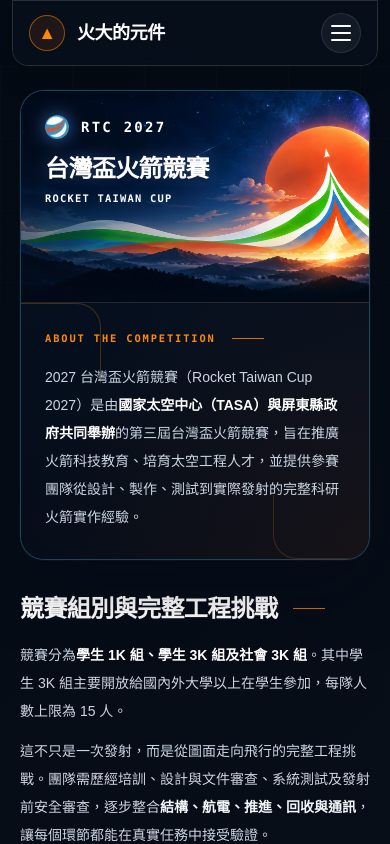
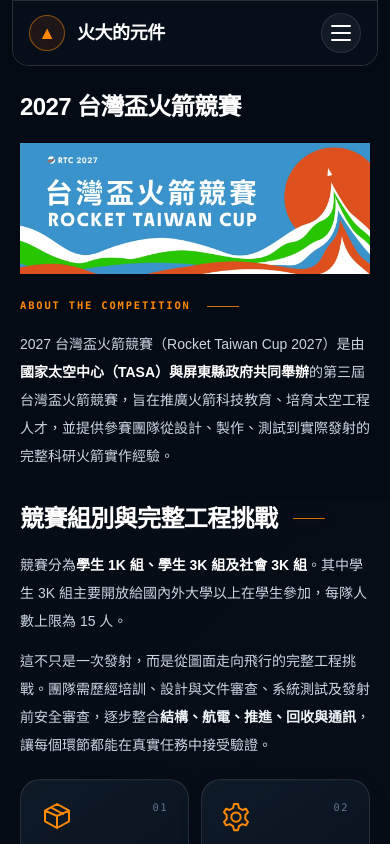
Before and after one commit to YZUME-Rocket-Team/yzu-rocket-team, a Next.js app: page /competition in a window 390 px wide. Shown: the top 844 px of the page. Built offline with nearby package versions, Linux system fonts and the light colour scheme.

Commit message:
Update competition mobile layout

```diff
--- a/app/competition/page.tsx
+++ b/app/competition/page.tsx
@@ -3,7 +3,6 @@ import Image from "next/image";
 
 import PageLinks from "@/components/PageLinks";
 import { competitionFacts } from "@/data/siteContent";
-import competitionHeroImage from "@/public/images/competition/rtc-2027-hero-bg.png";
 
 export const metadata: Metadata = { title: "賽事簡介｜火大的元件" };
 
@@ -47,68 +46,26 @@ export default function CompetitionPage() {
     <main className="min-h-screen overflow-x-clip">
       <section
         aria-labelledby="competition-title"
-        className="relative px-5 pt-6 pb-8 sm:px-8 sm:pt-8 sm:pb-10 lg:px-12 lg:pt-10 lg:pb-12"
+        className="bg-[#050b14] px-5 pt-6 pb-8 sm:px-8 sm:pt-8 sm:pb-10 lg:px-12 lg:pt-10 lg:pb-12"
       >
-        <div aria-hidden="true" className="hero-grid absolute inset-0 opacity-30" />
-        <div className="relative mx-auto max-w-7xl overflow-hidden rounded-3xl border border-sky-300/25 bg-[#061120] shadow-[0_0_0_1px_rgba(56,189,248,0.04),0_24px_70px_rgba(2,8,23,0.35)]">
-          <div className="relative aspect-[1.65] overflow-hidden sm:aspect-[2.7] md:aspect-[2.9]">
-            <Image
-              src={competitionHeroImage}
-              alt=""
-              fill
-              preload
-              sizes="(min-width: 1376px) 1280px, (min-width: 1024px) calc(100vw - 96px), (min-width: 640px) calc(100vw - 64px), calc(100vw - 40px)"
-              className="object-cover object-[62%_center] sm:object-center"
-            />
-            <div
-              aria-hidden="true"
-              className="absolute inset-0 bg-[linear-gradient(90deg,rgba(3,10,24,0.58)_0%,rgba(3,10,24,0.12)_55%,transparent_85%)] sm:bg-[linear-gradient(90deg,rgba(3,10,24,0.2),transparent_70%)]"
-            />
-            <div aria-hidden="true" className="media-grid absolute inset-0 hidden opacity-[0.08] md:block" />
-
-            <div className="absolute inset-0 z-10 flex items-start p-6 sm:p-8 lg:p-12">
-              <div className="text-left text-white drop-shadow-[0_3px_18px_rgba(2,6,23,0.72)]">
-                <div className="flex items-center gap-3">
-                  <span
-                    aria-hidden="true"
-                    className="relative block h-6 w-6 shrink-0 overflow-hidden rounded-full shadow-[0_0_18px_rgba(96,165,250,0.6)] lg:h-9 lg:w-9"
+        <div className="mx-auto max-w-[1200px]">
+          <h1
+            id="competition-title"
+            className="mb-5 text-2xl leading-snug font-black tracking-tight text-white sm:mb-6 sm:text-3xl lg:mb-8 lg:text-4xl"
           >
+            2027 台灣盃火箭競賽
+          </h1>
           <Image
             src="/images/competition/rtc-2027-original.jpg"
-                      alt=""
+            alt="RTC 2027 台灣盃火箭競賽官方主視覺"
             width={1200}
             height={450}
             unoptimized
-                      className="absolute -left-[75px] -top-[35px] h-[360px] w-[960px] max-w-none lg:-left-[113px] lg:-top-[53px] lg:h-[540px] lg:w-[1440px]"
+            fetchPriority="high"
+            className="block h-auto w-full"
           />
-                  </span>
-                  <p className="font-mono text-sm font-bold tracking-[0.16em] text-white sm:text-base lg:text-xl">
-                    RTC 2027
-                  </p>
-                </div>
-                <h1
-                  id="competition-title"
-                  className="mt-4 text-[clamp(1.5rem,5.4vw,4.5rem)] leading-[1.15] font-black tracking-tight text-white [text-shadow:0_0_18px_rgba(96,165,250,0.4),0_3px_3px_rgba(2,6,23,0.5)] lg:mt-6"
-                >
-                  台灣盃火箭競賽
-                </h1>
-                <p className="mt-2 font-mono text-[clamp(0.65rem,2.35vw,2rem)] leading-snug font-bold tracking-[0.12em] text-white [text-shadow:0_0_16px_rgba(96,165,250,0.4)] sm:mt-3">
-                  ROCKET TAIWAN CUP
-                </p>
-              </div>
-            </div>
-          </div>
 
-          <div className="relative overflow-hidden border-t border-white/10 bg-[radial-gradient(circle_at_100%_100%,rgba(249,115,22,0.07),transparent_22rem),linear-gradient(180deg,#050f1e,#050c18)] px-6 py-7 sm:px-8 sm:py-8 lg:px-12 lg:py-10">
-            <div
-              aria-hidden="true"
-              className="absolute left-0 top-0 h-20 w-20 rounded-tr-3xl border-r border-t border-orange-400/25"
-            />
-            <div
-              aria-hidden="true"
-              className="absolute right-0 bottom-0 h-16 w-24 rounded-bl-3xl border-b border-l border-orange-400/20"
-            />
-            <div className="relative">
+          <div className="pt-6 sm:pt-8 lg:pt-10">
             <div className="flex items-center gap-4">
               <p className="font-mono text-[0.65rem] font-bold tracking-[0.18em] text-orange-400 uppercase sm:text-xs sm:tracking-[0.22em] lg:text-sm">
                 ABOUT THE COMPETITION
@@ -120,7 +77,6 @@ export default function CompetitionPage() {
               <strong className="font-bold text-white">國家太空中心（TASA）與屏東縣政府共同舉辦</strong>
               的第三屆台灣盃火箭競賽，旨在推廣火箭科技教育、培育太空工程人才，並提供參賽團隊從設計、製作、測試到實際發射的完整科研火箭實作經驗。
             </p>
-            </div>
           </div>
         </div>
       </section>
```
Lines whose indentation alone changed are shown as unchanged.
